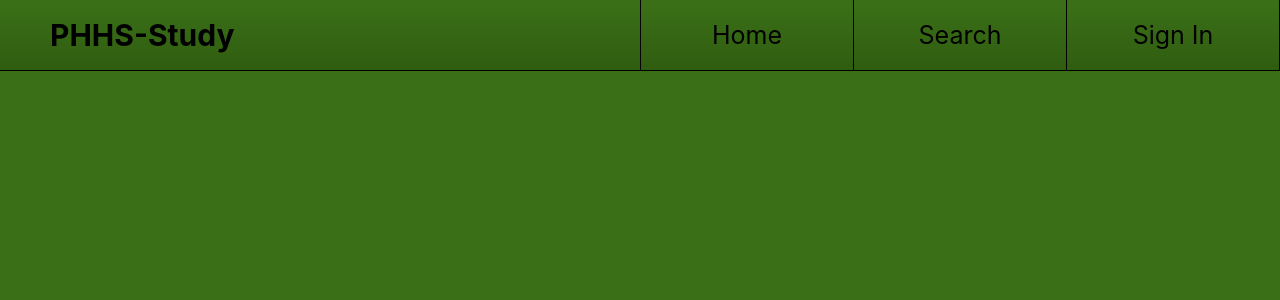
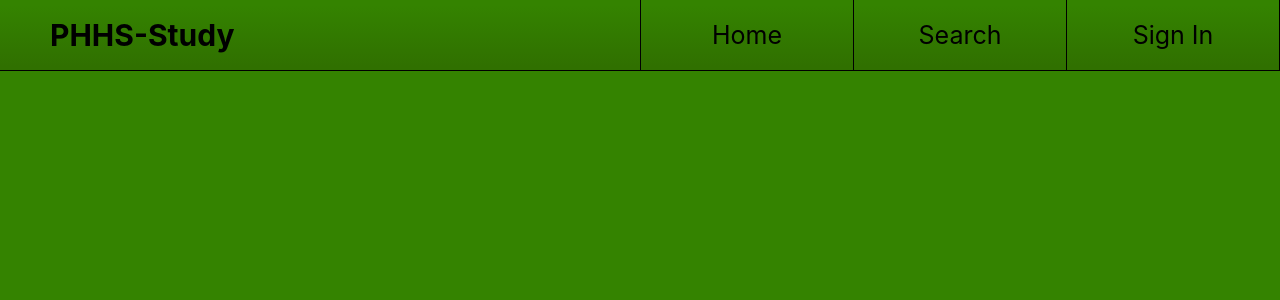
Before and after one commit to PHHS-CS-Club/PHHS-Study, a React (Create React App) app: page / in a window 1280 px wide. Shown: the top 300 px of the page. Built offline with nearby package versions, Linux system fonts and the light colour scheme; no server answers.

Commit message:
changed green to make it lighter

```diff
--- a/src/pages/Home.css
+++ b/src/pages/Home.css
@@ -1,5 +1,5 @@
 body {
-  background-color: rgb(58, 111, 23);
+  background-color: rgb(52, 131, 0);
 }
 .home-starter-container {
   display: flex;
--- a/src/pages/Navbar.css
+++ b/src/pages/Navbar.css
@@ -6,12 +6,8 @@ ul {
 .navbar-container {
   height: fit-content;
   display: flex;
-  background: rgb(58, 111, 23) s;
-  background: linear-gradient(
-    180deg,
-    rgb(58, 111, 23) 7%,
-    rgba(48, 94, 17, 1) 95%
-  );
+  background: rgb(52, 131, 0) s;
+  background: linear-gradient(180deg, rgb(52, 131, 0) 7%, rgb(48, 112, 0) 95%);
   border-bottom: 1px solid black;
 }
 
--- a/src/pages/SearchPage.css
+++ b/src/pages/SearchPage.css
@@ -11,11 +11,11 @@
 
 .search-header {
   padding-top: 20px;
-  background: rgba(48, 94, 17, 1);
+  background: rgb(52, 131, 0);
   background: linear-gradient(
     180deg,
-    rgba(48, 94, 17, 1) 7%,
-    rgba(28, 54, 11, 1) 95%
+    rgba(52, 131, 0, 1) 7%,
+    rgba(48, 112, 0, 1) 95%
   );
 }
 
@@ -25,7 +25,7 @@
   flex-wrap: wrap;
   justify-content: center;
   align-items: center;
-  background-color: white;
+  background-color: rgba(52, 131, 0, 1);
 }
 
 .search-bar-container {
```
